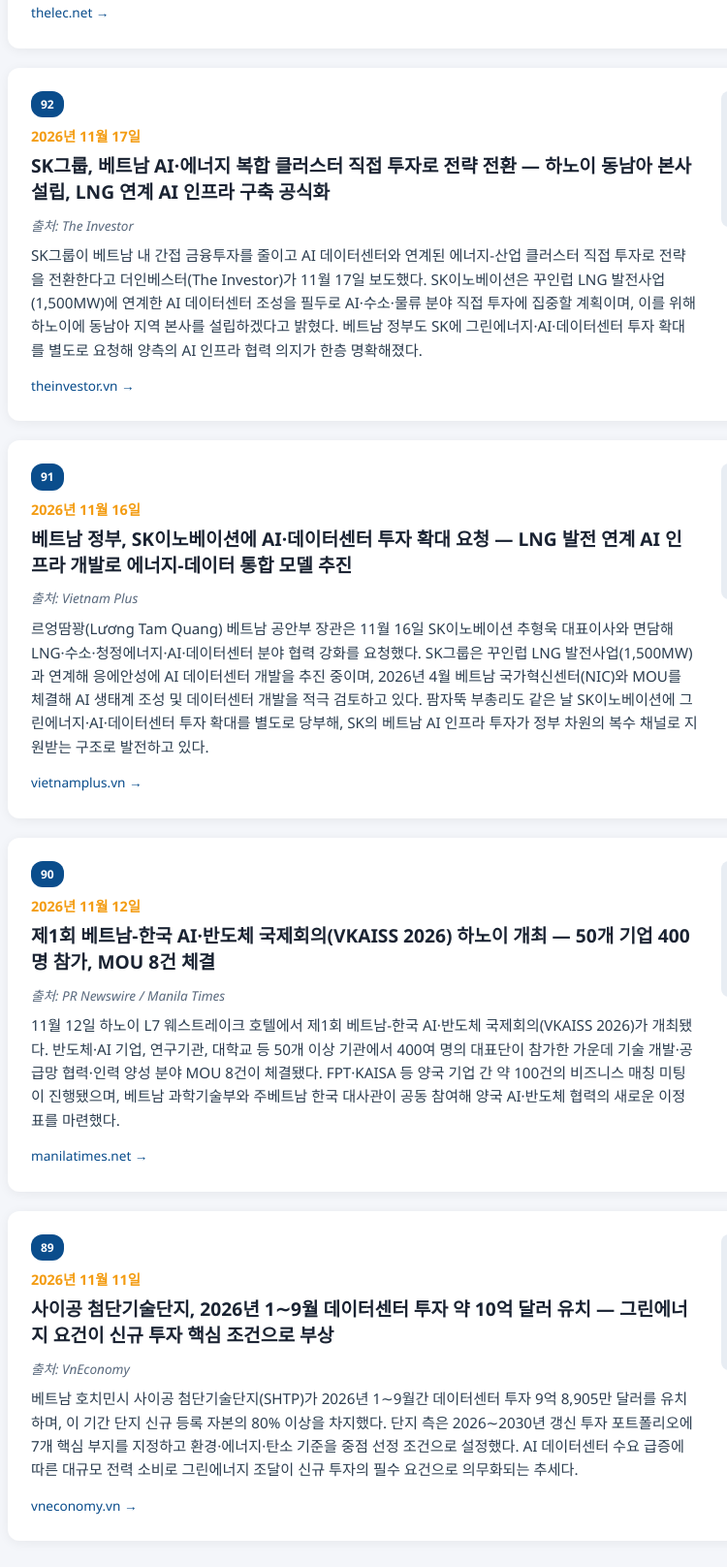
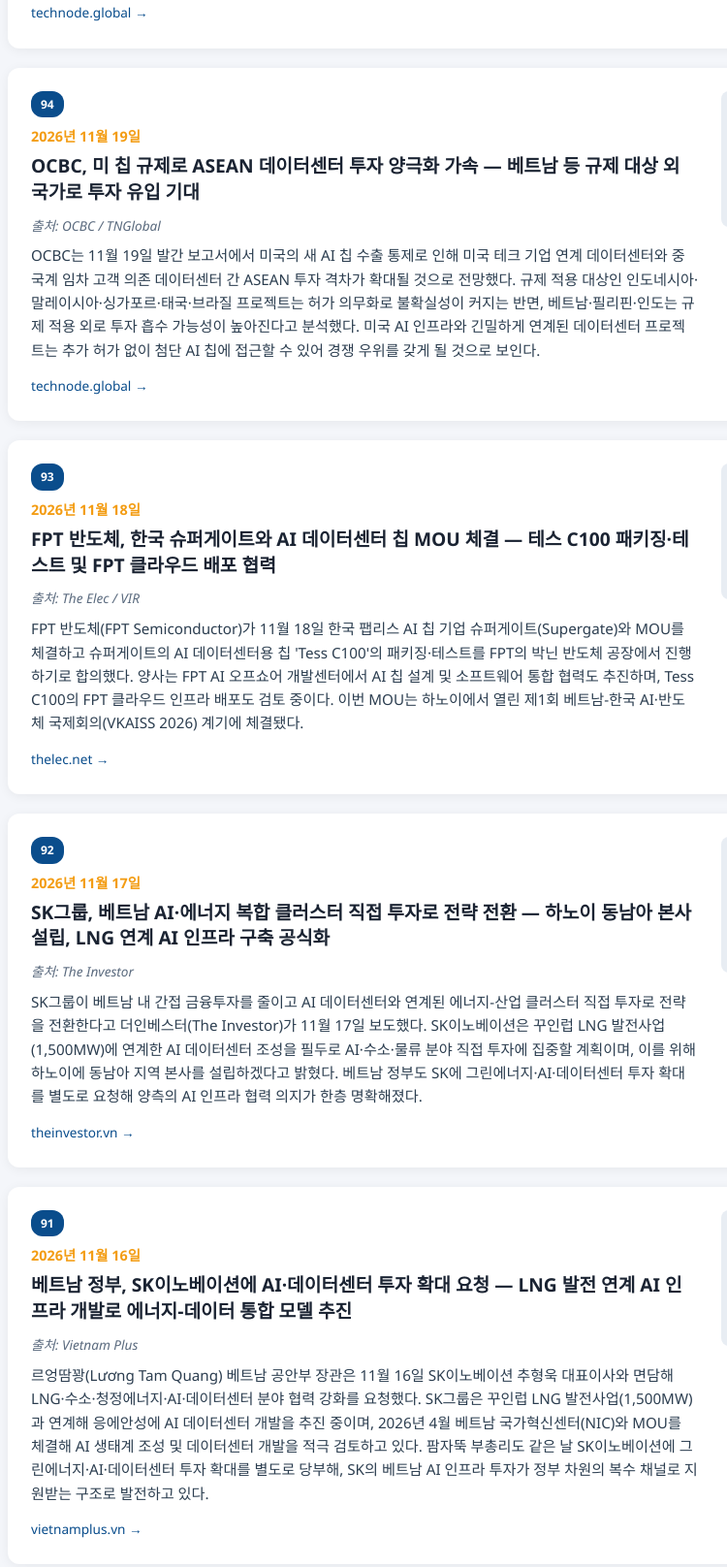
Before and after one commit to YW727/Vietnam_news_sites, a plain HTML site: page vietnam-ai-dc-news/Vietnam AI DC news.html in a window 1280 px wide. Shown: the part 848-2464 px from the top of the page at 97% size, without its empty margins (152-902 px from the left). Drawn offline with Linux system fonts and the light colour scheme.

Commit message:
daily(2026-11-21): add 2 new articles to Vietnam AI DC site
- Badge 95 (2026-11-20): US BIS AI chip export controls — Vietnam excluded
- Badge 94 (2026-11-19): OCBC on ASEAN DC investment divergence
- Removed badges 89 (Nov 11) and 90 (Nov 12) to maintain 5-article window
- Site #1 (PV Power): no new articles found after 2026-11-20

Co-Authored-By: Claude Sonnet 4.6 <noreply@anthropic.com>
Claude-Session: https://claude.ai/code/session_01KE2a9oCueTw7pUqq3CqMuw

```diff
--- a/vietnam-ai-dc-news/Vietnam AI DC news.html
+++ b/vietnam-ai-dc-news/Vietnam AI DC news.html
@@ -214,6 +214,30 @@
 
   <article class="article">
     <div class="article-content">
+      <span class="badge">95</span>
+      <div class="date">2026년 11월 20일</div>
+      <h2>미 BIS, AI 칩 수출 통제 강화 — 인니·말련 등 5개국 데이터센터 규제, 베트남 제외로 반사 이익 전망</h2>
+      <div class="source">출처: BMI / TNGlobal</div>
+      <p class="summary">미국 상무부 산업안보국(BIS)은 11월 19일부로 발효된 AI 칩 수출 통제 강화 규정에서 인도네시아·말레이시아·싱가포르·태국·브라질 소재 데이터센터에 엔비디아 H100급 첨단 AI 칩 750개 이상 공급 시 허가를 의무화했다. 베트남은 이번 규제 적용 대상에서 제외됐으며, BMI(피치솔루션 리서치)는 중국계 임차 고객 의존 프로젝트가 가장 큰 영향을 받고 미국 테크 기업 연계 데이터센터는 면제 혜택을 받는다고 분석했다. OCBC 등 금융기관은 베트남이 규제를 피한 투자 자금의 대안 유입지로 부상할 가능성이 높다고 평가했다.</p>
+      <a href="https://technode.global/2026/11/20/new-us-chip-curbs-put-southeast-asian-data-center-projects-under-greater-scrutiny-bmi/" target="_blank">technode.global →</a>
+    </div>
+    <div class="article-image"></div>
+  </article>
+
+  <article class="article">
+    <div class="article-content">
+      <span class="badge">94</span>
+      <div class="date">2026년 11월 19일</div>
+      <h2>OCBC, 미 칩 규제로 ASEAN 데이터센터 투자 양극화 가속 — 베트남 등 규제 대상 외 국가로 투자 유입 기대</h2>
+      <div class="source">출처: OCBC / TNGlobal</div>
+      <p class="summary">OCBC는 11월 19일 발간 보고서에서 미국의 새 AI 칩 수출 통제로 인해 미국 테크 기업 연계 데이터센터와 중국계 임차 고객 의존 데이터센터 간 ASEAN 투자 격차가 확대될 것으로 전망했다. 규제 적용 대상인 인도네시아·말레이시아·싱가포르·태국·브라질 프로젝트는 허가 의무화로 불확실성이 커지는 반면, 베트남·필리핀·인도는 규제 적용 외로 투자 흡수 가능성이 높아진다고 분석했다. 미국 AI 인프라와 긴밀하게 연계된 데이터센터 프로젝트는 추가 허가 없이 첨단 AI 칩에 접근할 수 있어 경쟁 우위를 갖게 될 것으로 보인다.</p>
+      <a href="https://technode.global/2026/11/19/us-chip-curbs-could-widen-divide-between-us-and-china-linked-data-center-investments-in-asean-says-ocbc/" target="_blank">technode.global →</a>
+    </div>
+    <div class="article-image"></div>
+  </article>
+
+  <article class="article">
+    <div class="article-content">
       <span class="badge">93</span>
       <div class="date">2026년 11월 18일</div>
       <h2>FPT 반도체, 한국 슈퍼게이트와 AI 데이터센터 칩 MOU 체결 — 테스 C100 패키징·테스트 및 FPT 클라우드 배포 협력</h2>
@@ -248,32 +272,6 @@
     <div class="article-image"></div>
   </article>
 
-  <article class="article">
-    <div class="article-content">
-      <span class="badge">90</span>
-      <div class="date">2026년 11월 12일</div>
-      <h2>제1회 베트남-한국 AI·반도체 국제회의(VKAISS 2026) 하노이 개최 — 50개 기업 400명 참가, MOU 8건 체결</h2>
-      <div class="source">출처: PR Newswire / Manila Times</div>
-      <p class="summary">11월 12일 하노이 L7 웨스트레이크 호텔에서 제1회 베트남-한국 AI·반도체 국제회의(VKAISS 2026)가 개최됐다. 반도체·AI 기업, 연구기관, 대학교 등 50개 이상 기관에서 400여 명의 대표단이 참가한 가운데 기술 개발·공급망 협력·인력 양성 분야 MOU 8건이 체결됐다. FPT·KAISA 등 양국 기업 간 약 100건의 비즈니스 매칭 미팅이 진행됐으며, 베트남 과학기술부와 주베트남 한국 대사관이 공동 참여해 양국 AI·반도체 협력의 새로운 이정표를 마련했다.</p>
-      <a href="https://www.manilatimes.net/2026/11/13/tmt-newswire/pr-newswire/vkaiss-2026-strengthens-vietnam-and-south-korea-cooperation-in-ai-and-semiconductors/2469429" target="_blank">manilatimes.net →</a>
-    </div>
-    <div class="article-image"></div>
-  </article>
-
-  <article class="article">
-    <div class="article-content">
-      <span class="badge">89</span>
-      <div class="date">2026년 11월 11일</div>
-      <h2>사이공 첨단기술단지, 2026년 1∼9월 데이터센터 투자 약 10억 달러 유치 — 그린에너지 요건이 신규 투자 핵심 조건으로 부상</h2>
-      <div class="source">출처: VnEconomy</div>
-      <p class="summary">베트남 호치민시 사이공 첨단기술단지(SHTP)가 2026년 1∼9월간 데이터센터 투자 9억 8,905만 달러를 유치하며, 이 기간 단지 신규 등록 자본의 80% 이상을 차지했다. 단지 측은 2026∼2030년 갱신 투자 포트폴리오에 7개 핵심 부지를 지정하고 환경·에너지·탄소 기준을 중점 선정 조건으로 설정했다. AI 데이터센터 수요 급증에 따른 대규모 전력 소비로 그린에너지 조달이 신규 투자의 필수 요건으로 의무화되는 추세다.</p>
-      <a href="https://en.vneconomy.vn/hcm-city-data-center-boom-drives-green-energy-requirements.htm" target="_blank">vneconomy.vn →</a>
-    </div>
-    <div class="article-image"></div>
-  </article>
-
-
-
   <div class="summary-box">
     <h3>📊 산업 흐름 요약</h3>
     <p>2025년 7월 UAE <strong>G42</strong>의 베트남 진출 의향(20억 달러 하이퍼스케일 DC)으로 시작된 베트남 AI DC 투자 흐름은, 2025년 말 국내 자본(<strong>Create Capital + Haimaker.ai</strong>)의 10억 달러 규모 전국 AI DC 네트워크 계획 발표를 거쳐, 2026년 초 <strong>HCMC의 20억 달러 디지털 인프라 협약 2건</strong>과 <strong>FPT–G42 공식 파트너십</strong>으로 이어지며 국제 자본·국내 사업자·지방정부가 결합된 본격 산업화 단계로 진입했습니다.</p>
```
